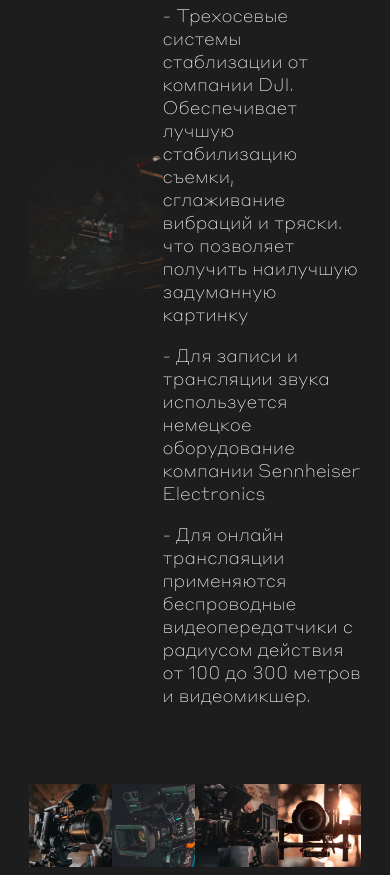
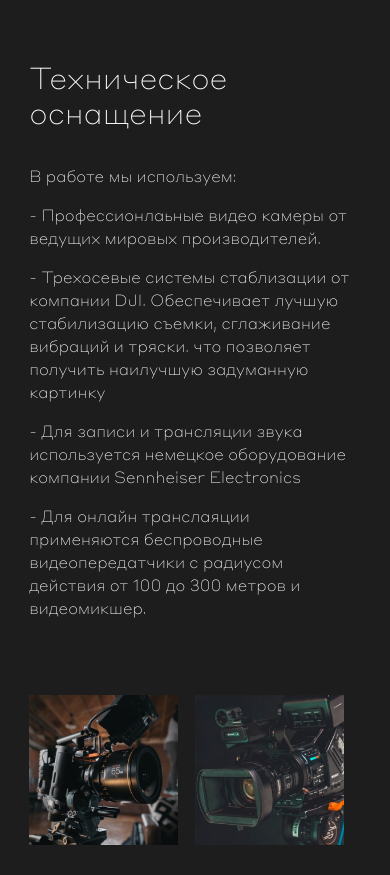
Before and after one commit to AndreyKnyazkov/rgb-studio, a plain HTML site: page src/index.html in a window 390 px wide. Shown: the part 1827-2702 px from the top of the page. Drawn offline with Linux system fonts and the light colour scheme.

Commit message:
Адаптирован блок техническое оснащение

```diff
--- a/src/sass/blocks/_equipment.sass
+++ b/src/sass/blocks/_equipment.sass
@@ -16,3 +16,21 @@
     justify-content: space-between
 @media ( max-width: 1200px )
   .equipment
+    padding-top: 0
+    &-block
+      flex-direction: column
+      &s
+        margin-top: 70px
+    &-img
+      flex-wrap: wrap
+      margin-top: 30px
+      &s
+        flex-basis: 50%
+        margin-top: 30px
+        img
+          width: 90%
+@media ( max-width: 768px )
+  .equipment
+    &-block
+      &__subtitle
+        font-size: 16px
```
Also changed, not shown: src/index.html (+0 -1 lines), src/css/style.css, 1 other file.
